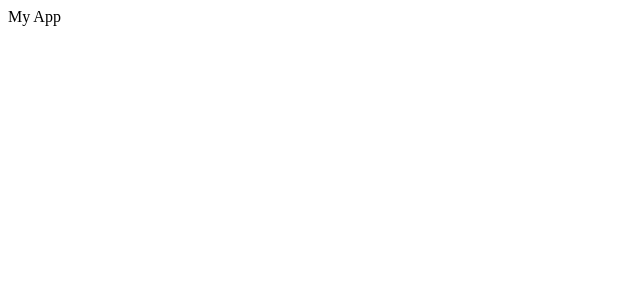
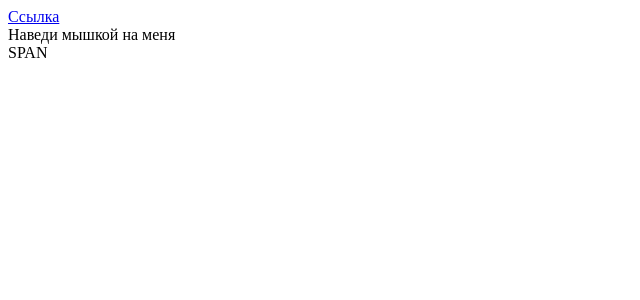
Before and after one commit to KoDanny/ResultUniversity, a React app: page / in a window 1280 px wide. Shown: the top 300 px of the page, without its empty margins (0-640 px from the left). Built offline with nearby package versions, Linux system fonts and the light colour scheme.

Commit message:
feat: Модуль 4 / Урок 3 / Задание 3

```diff
--- a/src/App.tsx
+++ b/src/App.tsx
@@ -1,3 +1,21 @@
+import { useHover } from './hooks';
+
 export function App() {
-	return <div>My App</div>;
+	const { hovered: divHovered, ref: divRef } = useHover<HTMLDivElement>();
+	const { hovered, ref } = useHover<HTMLAnchorElement>();
+	const spanRef = useHover();
+
+	return (
+		<>
+			<a href='#' ref={ref}>
+				{hovered ? 'Перейти по ссылке' : 'Ссылка'}
+			</a>
+			<div ref={divRef}>
+				{divHovered ? 'На меня навели мышку' : 'Наведи мышкой на меня'}
+			</div>
+			<span ref={spanRef.ref}>
+				{spanRef.hovered ? 'Наведение на SPAN' : 'SPAN'}
+			</span>
+		</>
+	);
 }
--- /dev/null
+++ b/src/hooks/index.ts
@@ -0,0 +1 @@
+export * from './useHover';
--- /dev/null
+++ b/src/hooks/useHover.ts
@@ -0,0 +1,28 @@
+import { useEffect, useRef, useState } from 'react';
+import type { UseHover } from '../types';
+
+export function useHover<T extends HTMLElement = HTMLElement>(): UseHover<T> {
+	const [hovered, setHovered] = useState(false);
+	const ref = useRef<T | null>(null);
+
+	function handleChangeHoverState() {
+		setHovered((prev) => !prev);
+	}
+
+	useEffect(() => {
+		if (!ref.current) return;
+
+		const elem = ref.current;
+
+		['mouseenter', 'mouseleave'].forEach((eventName) =>
+			elem.addEventListener(eventName, handleChangeHoverState)
+		);
+
+		return () =>
+			['mouseenter', 'mouseleave'].forEach((eventName) =>
+				elem.removeEventListener(eventName, handleChangeHoverState)
+			);
+	}, [ref]);
+
+	return { hovered, ref };
+}
--- /dev/null
+++ b/src/types/index.ts
@@ -0,0 +1 @@
+export * from './useHover.types';
--- /dev/null
+++ b/src/types/useHover.types.ts
@@ -0,0 +1,6 @@
+import type { RefObject } from 'react';
+
+export interface UseHover<T extends HTMLElement> {
+	hovered: boolean;
+	ref: RefObject<T | null>;
+}
```
